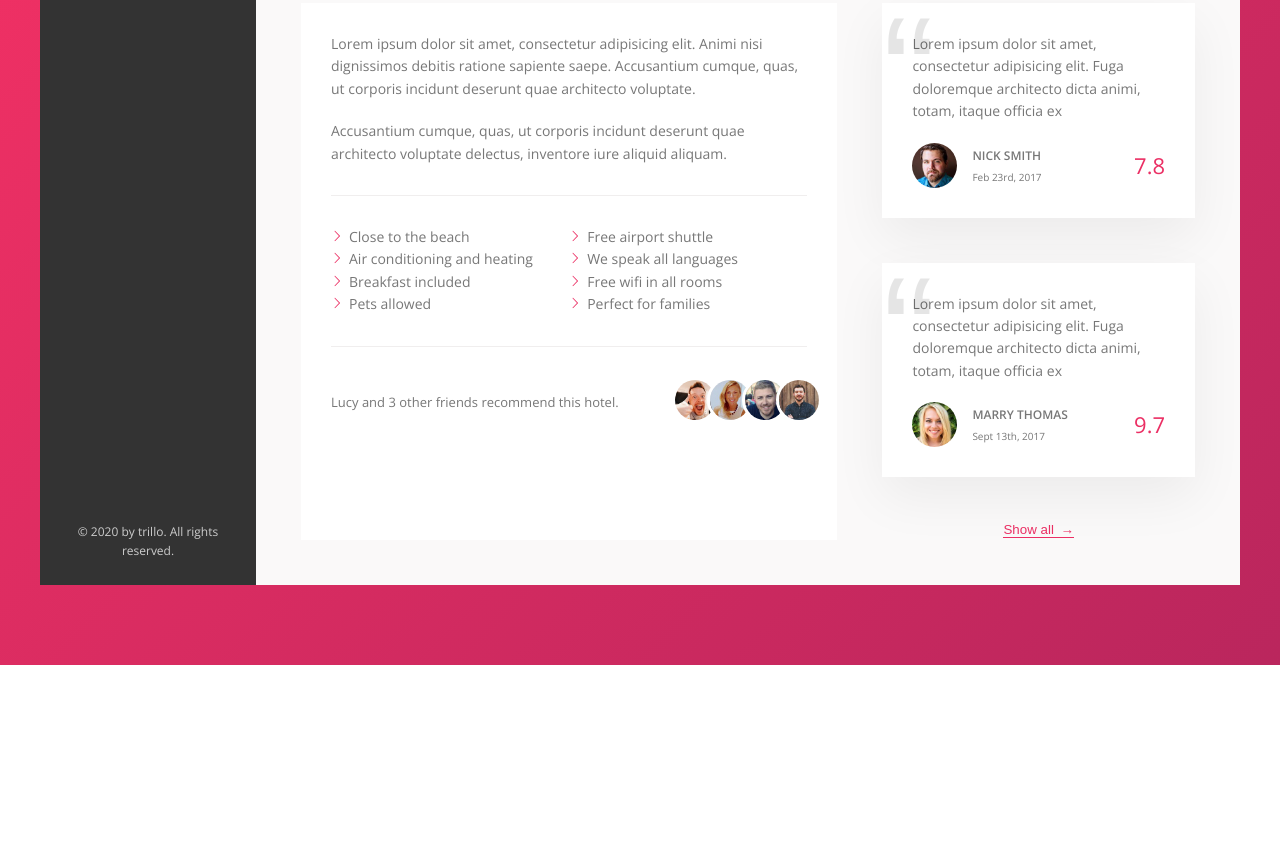
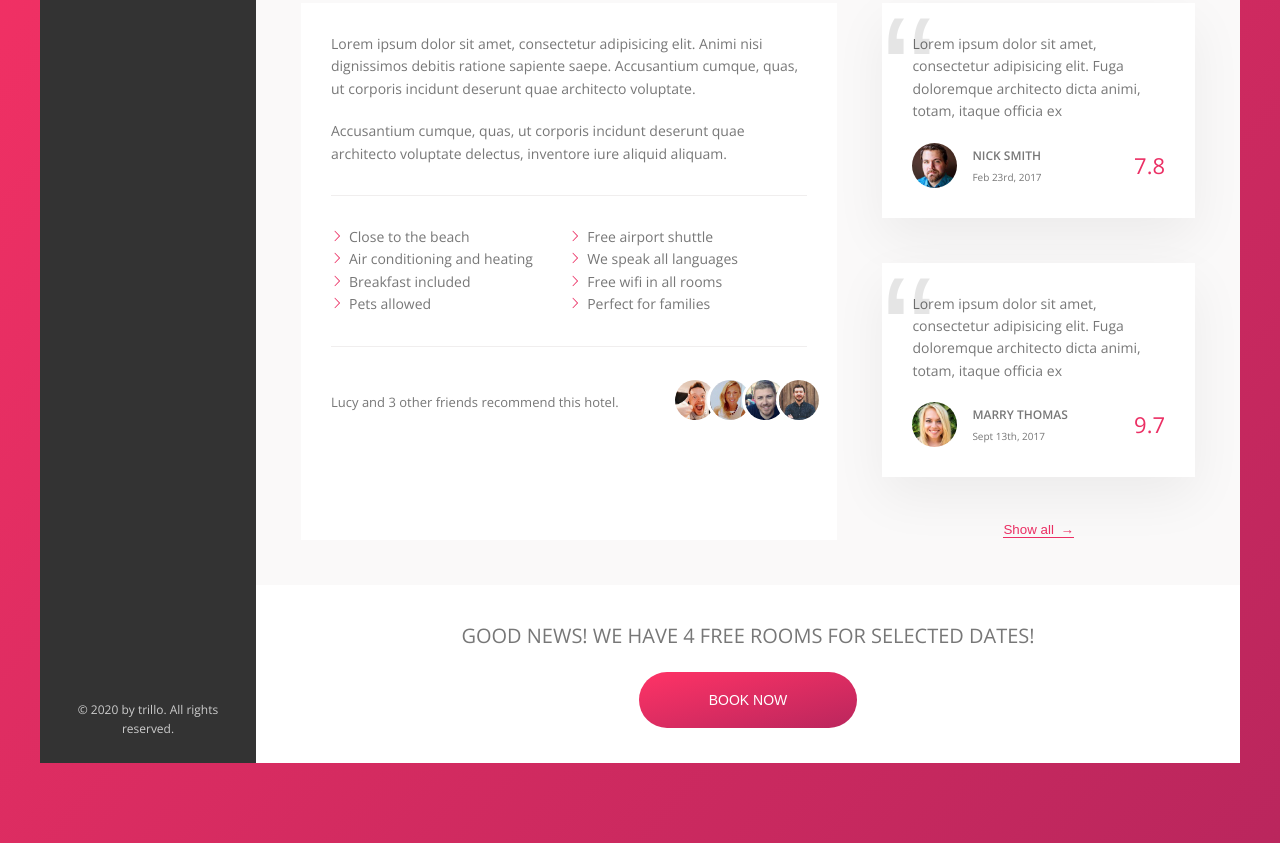
Before and after one commit to UThan/Trillo, a website: page index.html in a window 1280 px wide. Shown: the part 643-1486 px from the top of the page. Before the commit the page ends 1308 px from the top, so only its background shows below. Drawn offline with nearby package versions, Linux system fonts and the light colour scheme.

Commit message:
implementing cta section

```diff
--- a/index.html
+++ b/index.html
@@ -195,6 +195,19 @@
                             <button class="btn--inline">Show all <span>&rarr;</span></button>
                         </div>
                     </div>
+                    <div class="cta">
+                        <div class="cta__text">
+                            good news! we have 4 free rooms for selected dates!
+                        </div>
+                        <button class="cta__button">
+                            <span class="cta__button-hide">
+                                only 4 rooms left
+                            </span>
+                            <span class="cta__button-show">
+                                book now
+                            </span>
+                        </button>
+                    </div>
                 </main>
 
             </div>
--- a/sass/_components.scss
+++ b/sass/_components.scss
@@ -155,8 +155,7 @@
            text-transform: uppercase;
            padding: 1.5rem 3rem;
            display: flex;
-           align-items: center;
-           position: relative;
+           align-items: center;           position: relative;
        }
     }
 
@@ -274,24 +273,6 @@
         &:focus{
             animation: wavey 1s infinite;
         }
-    }
-}
-
-@keyframes wavey{
-    0%{
-        transform: scale(1);
-        color: var(--color-primary-dark);
-    }
-
-    50%{
-        transform: scale(1.05);
-        color: var(--color-primary-light);
-
-    }
-
-    100%{
-        transform: scale(1);
-        color: var(--color-primary-dark);
     }
 }
 
@@ -425,3 +406,74 @@
         color: rgba(#000, 0.1);
     }
 }
+
+/////////////////////////////////////////////////////////////////////////
+////////////////Call to action
+
+.cta{
+
+    padding: 3.5rem 0;
+    text-align: center;
+
+    &__text{
+        margin-bottom: 2rem;
+        font-size: 2rem;
+        font-weight: 300;
+        text-transform: uppercase;
+    }
+
+    &__button{
+        border: none;
+        background-image: linear-gradient(to right bottom,var(--color-primary-light),var(--color-primary-dark));
+        padding: 2rem 7rem;
+        border-radius: 10rem;
+        font-size: 1.4rem;
+        font-weight: 300;
+        text-transform: uppercase;
+        color: var(--color-white);
+        position: relative;
+        cursor: pointer;
+        overflow: hidden;
+
+        & > *{
+            display: inline-block;
+            transition: all .3s;
+        }
+
+        &-hide{
+            position: absolute;
+            height: 100%;
+            width: 100%;
+            top: -80px;
+            left: 0;
+
+        }
+
+        &:hover &-hide{
+            transform: translateY(100px);
+        }
+
+        &:hover &-show{
+            transform: translateY(80px);
+        }
+
+        &:focus{
+            animation: wavey .5s infinite;
+        }
+    }
+}
+
+@keyframes wavey{
+    0%{
+        transform: scale(1);
+    }
+
+    50%{
+        transform: scale(1.05);
+
+    }
+
+    100%{
+        transform: scale(1);
+    }
+}
```
Also changed, not shown: css/main.css, 1 other file.
